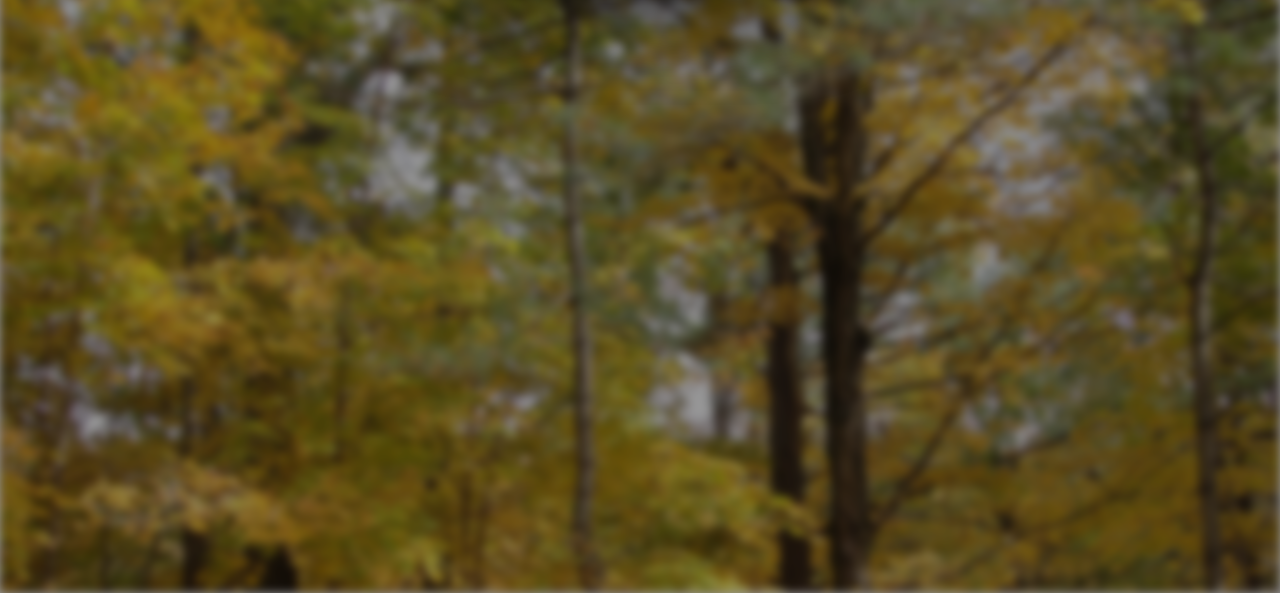
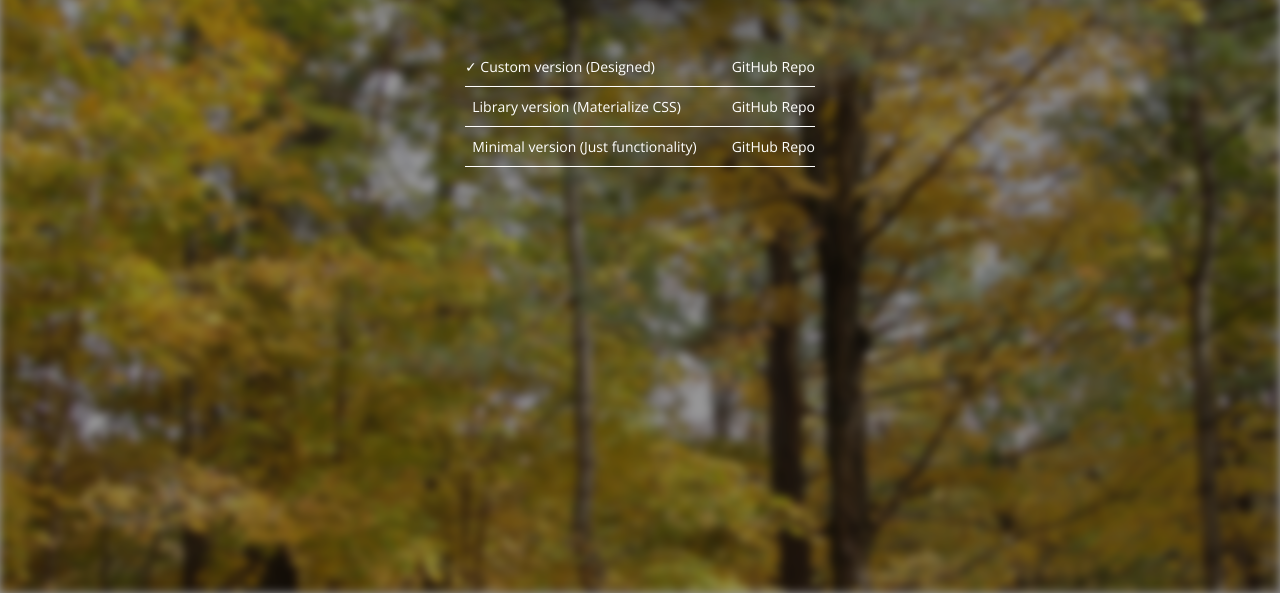
Before and after one commit to TINYVISE/APP_TODO_custom_version, a plain HTML site: page index.html in a window 1280 px wide. Shown: the part 207-800 px from the top of the page. Drawn offline with nearby package versions, Linux system fonts and the light colour scheme.

```diff
--- a/css/main.css
+++ b/css/main.css
@@ -4,6 +4,50 @@
 Auteur: Juan C Gutierrez
 Date:   Août 2018
 ----------------------------------------------------
+
+REM MEASUREMENTS:
+
+10px = 0.625rem
+11px = 0.6875rem
+12px = 0.75rem
+13px = 0.8125rem
+14px = 0.875rem
+15px = 0.9375rem
+16px = 1rem
+17px = 1.0625rem
+18px = 1.125rem
+19px = 1.1875rem
+20px = 1.25rem
+21px = 1.3125rem
+22px = 1.375rem
+23px = 1.4375rem
+24px = 1.5rem
+25px = 1.563rem
+26px = 1.625rem
+27px = 1.688rem
+28px = 1.750rem
+29px = 1.813rem
+30px = 1.875rem
+31px = 1.938rem
+32px = 2rem
+33px = 2.0625rem
+34px = 2.125rem
+35px = 2.1875rem
+36px = 2.25rem
+37px = 2.3125rem
+38px = 2.375rem
+39px = 2.4375rem
+40px = 2.5rem
+41px = 2.5625rem
+42px = 2.625rem
+43px = 2.6875rem
+44px = 2.75rem
+45px = 2.8125rem
+46px = 2.875rem
+47px = 2.9375rem
+48px = 3rem
+49px = 3.0625rem
+50px = 3.125rem
 */
 
 html {
@@ -316,3 +360,28 @@
 }
 
 /* -------------------------------------------------- */
+
+#gitHub {
+    padding: 0px 15px;
+    margin: 0px auto;
+    list-style: none;
+    position: relative;
+    z-index: 100;
+    width: 350px;
+    font-size: 0.875rem;
+}
+
+#gitHub li {
+    padding: 10px 0px;
+    border-bottom: 1px solid #fff;
+    display: flex;
+    justify-content: space-between;
+}
+
+#gitHub a:link,
+#gitHub a:active,
+#gitHub a:visited,
+#gitHub a:hover {
+    color: #fff;
+    text-decoration: none;
+}
--- a/index.html
+++ b/index.html
@@ -5,7 +5,7 @@
     <meta name="viewport" content="width=device-width, initial-scale=1.0">
     <meta http-equiv="X-UA-Compatible" content="ie=edge">
     <meta name="author" content="Juan C Gutierrez">
-    <meta name="description" content="A simple custom made To Do application using DOM Scripting and JS Module pattern.">
+    <meta name="description" content="A simple custom To Do application using DOM Scripting and JS Module pattern.">
     <title>To Do</title>
     <!-- GOOGLE FONTS -->
     <link href="https://fonts.googleapis.com/css?family=Open+Sans:300,400" rel="stylesheet">
@@ -52,6 +52,21 @@
     <div id="bgImageBlack"></div>
     <div id="bgImage"></div>
 
+    <ul id="gitHub">
+        <li>
+            <a href="#">&#x2713; Custom version (Designed)</a>
+            <a href="https://github.com/TINYVISE/APP_TODO_custom_version">GitHub Repo</a>
+        </li>
+        <li>
+            <a href="#">&nbsp; Library version (Materialize CSS)</a>
+            <a href="#">GitHub Repo</a>
+        </li>
+        <li>
+            <a href="#">&nbsp; Minimal version (Just functionality)</a>
+            <a href="#">GitHub Repo</a>
+        </li>
+    </ul>
+
     <script src="js/app.js"></script>
 </body>
 </html>
```
Also changed, not shown: images/25231.svg (added).
